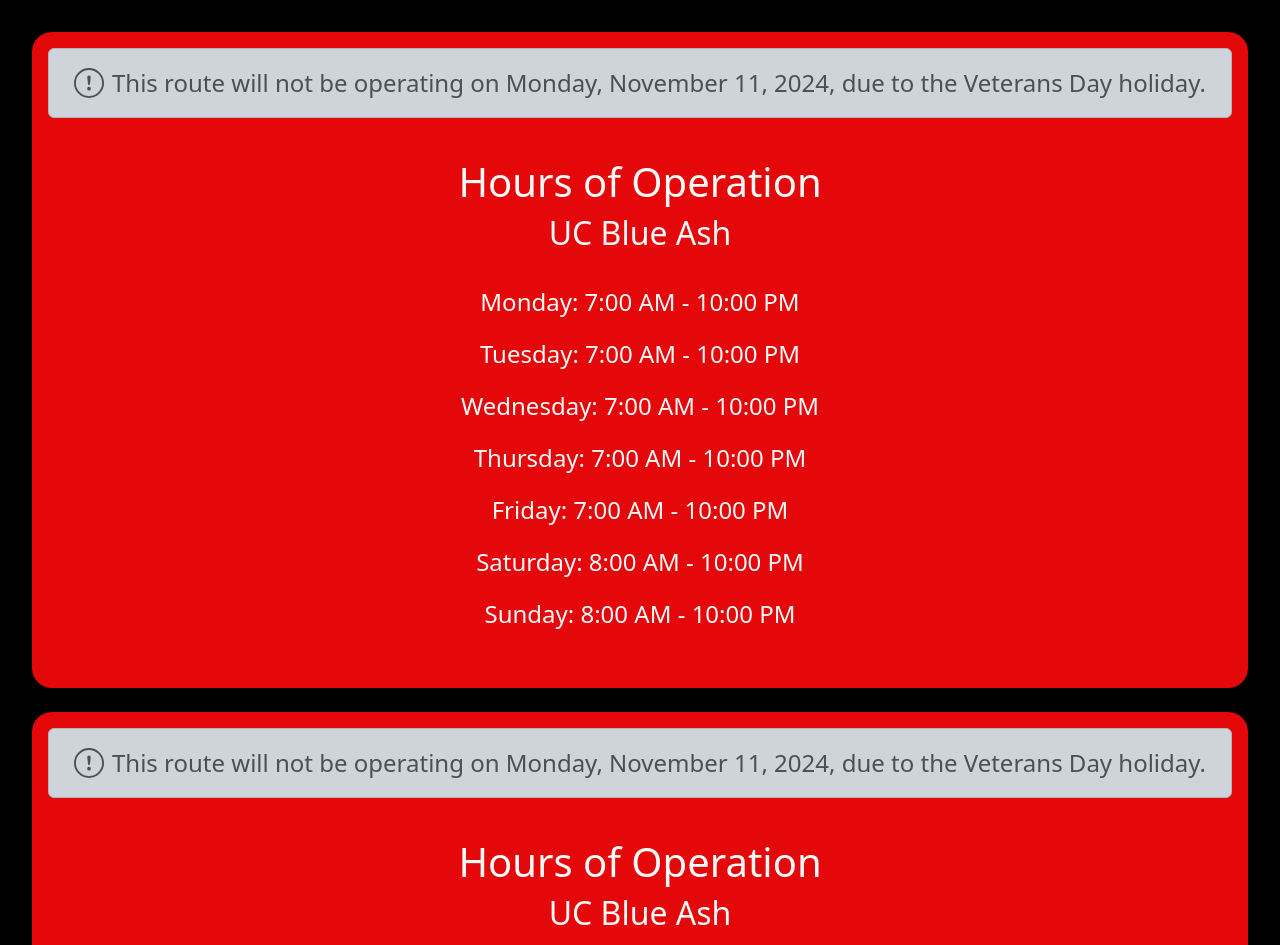
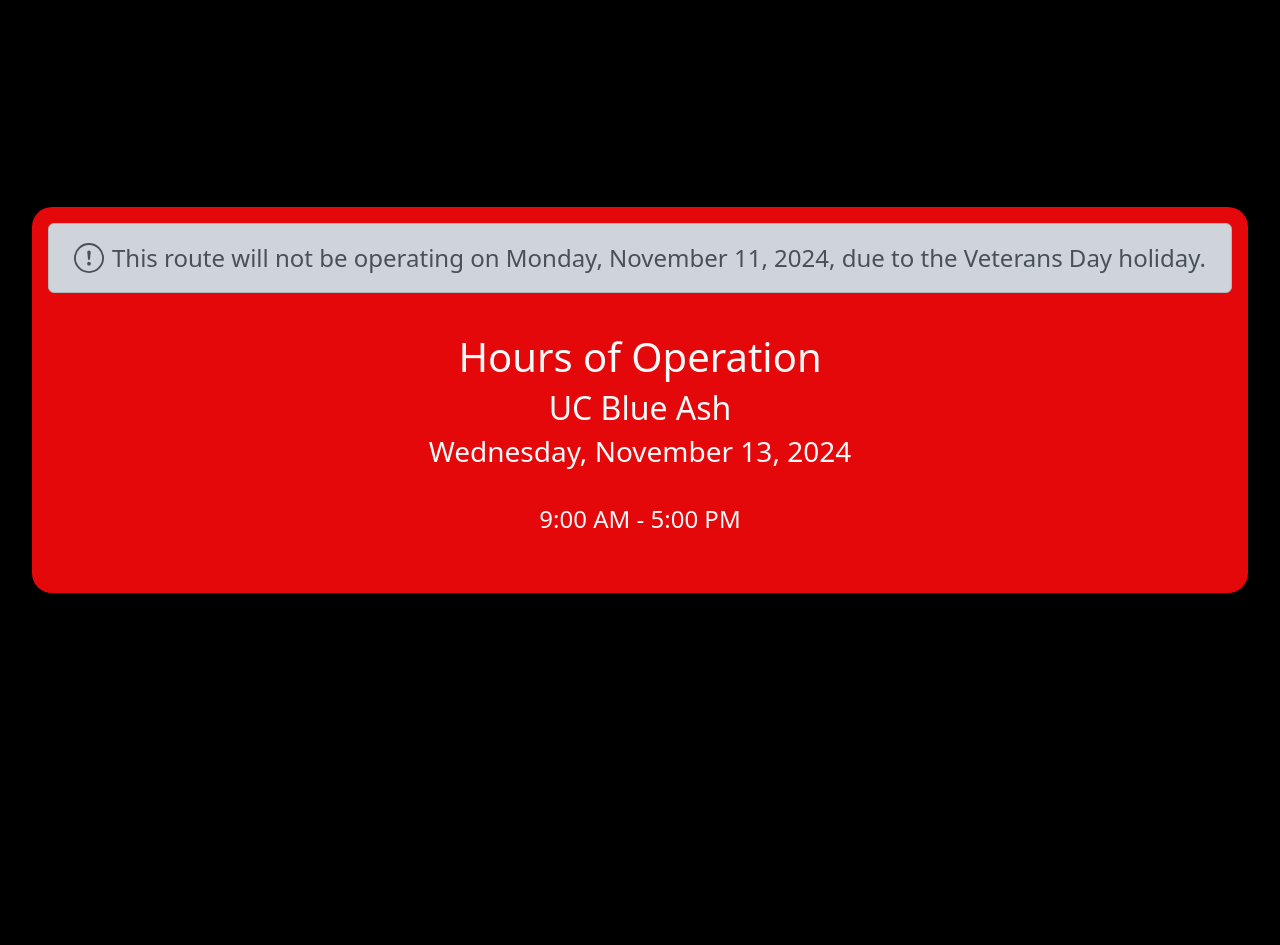
Before and after one commit to PipoAT/UI-Proj3, a Svelte app: page / in a window 1280 px wide. Shown: the top 945 px of the page. After the commit the page ends 800 px from the top, so only its background shows below. Built offline with nearby package versions, Linux system fonts and the light colour scheme.

Commit message:
Adjusted existing code to be containerized

```diff
--- a/src/App.svelte
+++ b/src/App.svelte
@@ -1,47 +1,7 @@
 <script>
-  import svelteLogo from './assets/svelte.svg'
-  import viteLogo from '/vite.svg'
-  import Counter from './lib/Counter.svelte'
-  export let currentDateOnly, currentRoute, currentDayOfWeek, currentHours
+  import Hours from './lib/Hours.svelte';
 </script>
 
 <main>
-  <div id="hours">
-    <div class="alert alert-dark d-flex align-items-center justify-content-center" role="alert">
-      <svg xmlns="http://www.w3.org/2000/svg" width="30" height="30" fill="currentColor" class="bi bi-exclamation-circle me-2" viewBox="0 0 16 16">
-      <path d="M8 15A7 7 0 1 1 8 1a7 7 0 0 1 0 14m0 1A8 8 0 1 0 8 0a8 8 0 0 0 0 16"/>
-      <path d="M7.002 11a1 1 0 1 1 2 0 1 1 0 0 1-2 0M7.1 4.995a.905.905 0 1 1 1.8 0l-.35 3.507a.552.552 0 0 1-1.1 0z"/>
-      </svg>
-      <span>This route will not be operating on Monday, November 11, 2024, due to the Veterans Day holiday.</span>
-    </div>
-    <br>
-    <h1>Hours of Operation</h1>
-    <h2>{currentRoute}</h2>
-    <br>
-    <p>Monday:  7:00 AM - 10:00 PM</p>
-    <p>Tuesday:  7:00 AM - 10:00 PM</p>
-    <p>Wednesday:  7:00 AM - 10:00 PM</p>
-    <p>Thursday:  7:00 AM - 10:00 PM</p>
-    <p>Friday:  7:00 AM - 10:00 PM</p>
-    <p>Saturday:  8:00 AM - 10:00 PM</p>
-    <p>Sunday:  8:00 AM - 10:00 PM</p>
-    <br>
-  </div>
-  <br>
-  <div id="hours">
-    <div class="alert alert-dark d-flex align-items-center justify-content-center" role="alert">
-      <svg xmlns="http://www.w3.org/2000/svg" width="30" height="30" fill="currentColor" class="bi bi-exclamation-circle me-2" viewBox="0 0 16 16">
-      <path d="M8 15A7 7 0 1 1 8 1a7 7 0 0 1 0 14m0 1A8 8 0 1 0 8 0a8 8 0 0 0 0 16"/>
-      <path d="M7.002 11a1 1 0 1 1 2 0 1 1 0 0 1-2 0M7.1 4.995a.905.905 0 1 1 1.8 0l-.35 3.507a.552.552 0 0 1-1.1 0z"/>
-      </svg>
-      <span>This route will not be operating on Monday, November 11, 2024, due to the Veterans Day holiday.</span>
-    </div>
-    <br>
-    <h1>Hours of Operation</h1>
-    <h2>{currentRoute}</h2>
-    <h3>{currentDayOfWeek}, {currentDateOnly}</h3>
-    <br>
-    <p>{currentHours}</p>
-    <br>
-  </div>
+  <Hours />
 </main>
--- /dev/null
+++ b/src/lib/Hours.svelte
@@ -0,0 +1,38 @@
+<script>
+    let currentDate = new Date();
+    let currentDateOnly = currentDate.toLocaleDateString('en-US', { year: 'numeric', month: 'long', day: 'numeric' });
+    let currentDayOfWeek = currentDate.toLocaleString('en-US', { weekday: 'long' });
+
+    let testData = {
+    "Monday": ["9:00 AM - 5:00 PM"],
+    "Tuesday": ["9:00 AM - 5:00 PM"],
+    "Wednesday": ["9:00 AM - 5:00 PM"],
+    "Thursday": ["9:00 AM - 5:00 PM"],
+    "Friday": ["8:00 AM - 5:00 PM"],
+    "Saturday": ["8:00 AM - 4:00 PM"],
+    "Sunday": ["Closed"]
+    };
+
+    let currentHours = testData[currentDayOfWeek] || ["Closed"];
+
+    let currentRoute = "UC Blue Ash"
+</script>
+
+<main>
+    <div id="hours">
+        <div class="alert alert-dark d-flex align-items-center justify-content-center" role="alert">
+        <svg xmlns="http://www.w3.org/2000/svg" width="30" height="30" fill="currentColor" class="bi bi-exclamation-circle me-2" viewBox="0 0 16 16">
+        <path d="M8 15A7 7 0 1 1 8 1a7 7 0 0 1 0 14m0 1A8 8 0 1 0 8 0a8 8 0 0 0 0 16"/>
+        <path d="M7.002 11a1 1 0 1 1 2 0 1 1 0 0 1-2 0M7.1 4.995a.905.905 0 1 1 1.8 0l-.35 3.507a.552.552 0 0 1-1.1 0z"/>
+        </svg>
+        <span>This route will not be operating on Monday, November 11, 2024, due to the Veterans Day holiday.</span>
+        </div>
+        <br>
+        <h1>Hours of Operation</h1>
+        <h2>{currentRoute}</h2>
+        <h3>{currentDayOfWeek}, {currentDateOnly}</h3>
+        <br>
+        <p>{currentHours}</p>
+        <br>
+    </div>
+</main>
```
